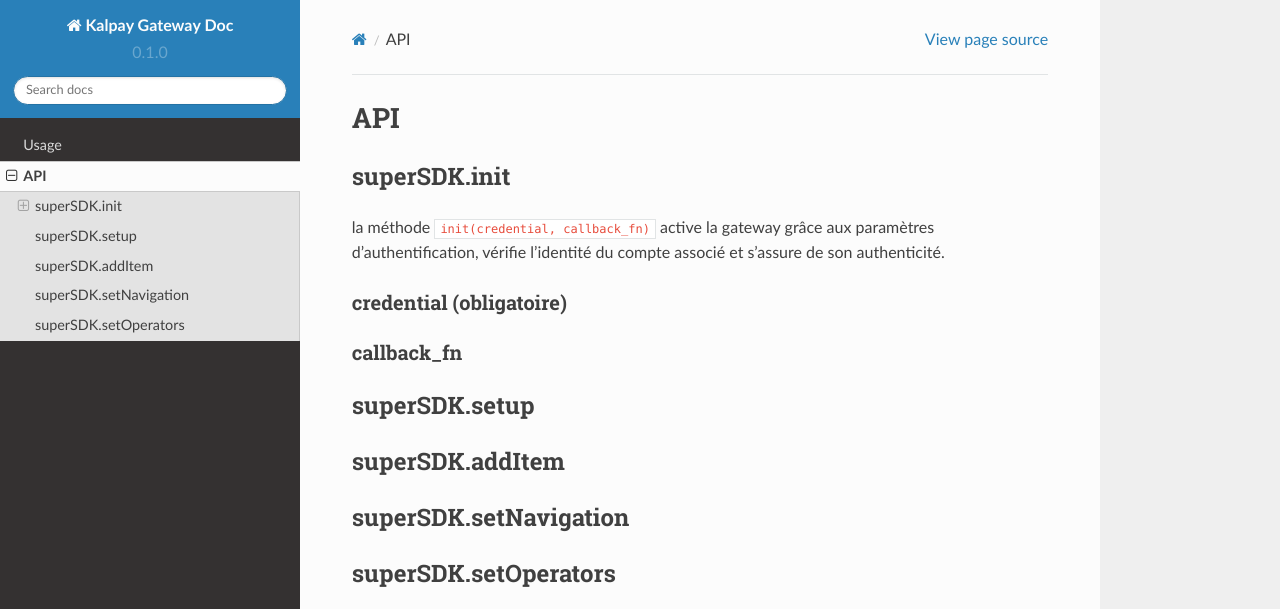
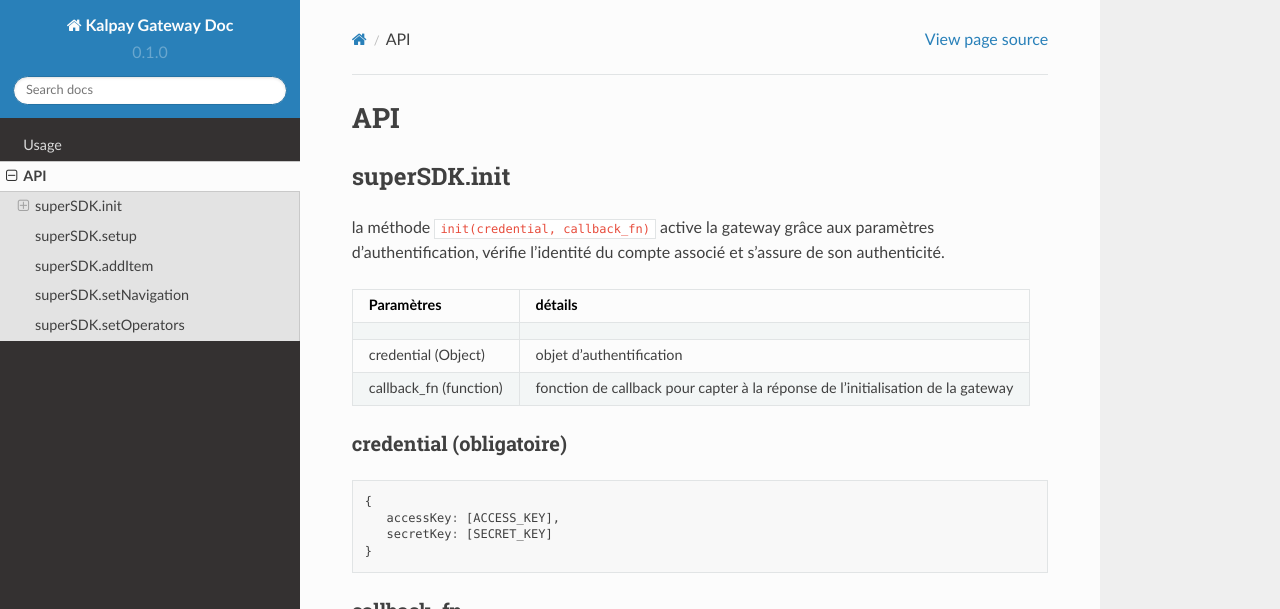
Before and after one commit to kalpayinc/kalpay-gateway-docs, a Sphinx documentation site: the page built from docs/source/api.rst, in a window 1280 px wide and 1160 px high, cut to the strip 0-609 px from the top of the window. Built offline with Sphinx 7.4.7 and the Read the Docs theme 2.0.0, drawn with Linux system fonts in a browser that asks for light colours; part of the change alters nothing that is shown.

```diff
--- a/docs/source/api.rst
+++ b/docs/source/api.rst
@@ -6,20 +6,21 @@ superSDK.init
 
 la méthode ``init(credential, callback_fn)`` active la gateway grâce aux paramètres d'authentification, vérifie l'identité du compte associé et s'assure de son authenticité.
 
-+-------------+-----------------------------------------------------------------------------------+
-| Paramètres | détails                                                                          |
-+=============+===================================================================================+
-| credential : Object  | objet d'authentification ;                                                        |
-+-------------+-----------------------------------------------------------------------------------+
-| callback_fn : function | fonction de callback pour capter à la réponse de l'initialisation de la gateway |
-+-------------+-----------------------------------------------------------------------------------+
-|             |                                                                                   |
-+-------------+-----------------------------------------------------------------------------------+
+
++------------------------+-----------------------------------------------------------------------------------+
+| Paramètres             | détails                                                                           |
++========================+===================================================================================+
+|                        |                                                                                   |
++------------------------+-----------------------------------------------------------------------------------+
+| credential (Object)    | objet d'authentification                                                          |
++------------------------+-----------------------------------------------------------------------------------+
+| callback_fn (function) | fonction de callback pour capter à la réponse de l'initialisation de la gateway   |
++------------------------+-----------------------------------------------------------------------------------+
 
 credential (obligatoire)
 ++++++++++
 
-.. highlight:: javascript
+.. code-block:: javascript
 
    {
       accessKey: [ACCESS_KEY],
```
